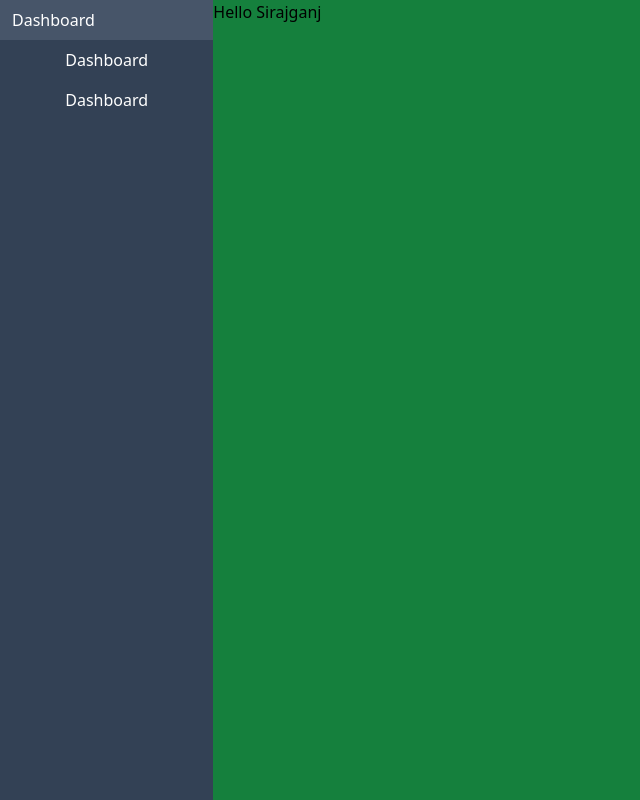
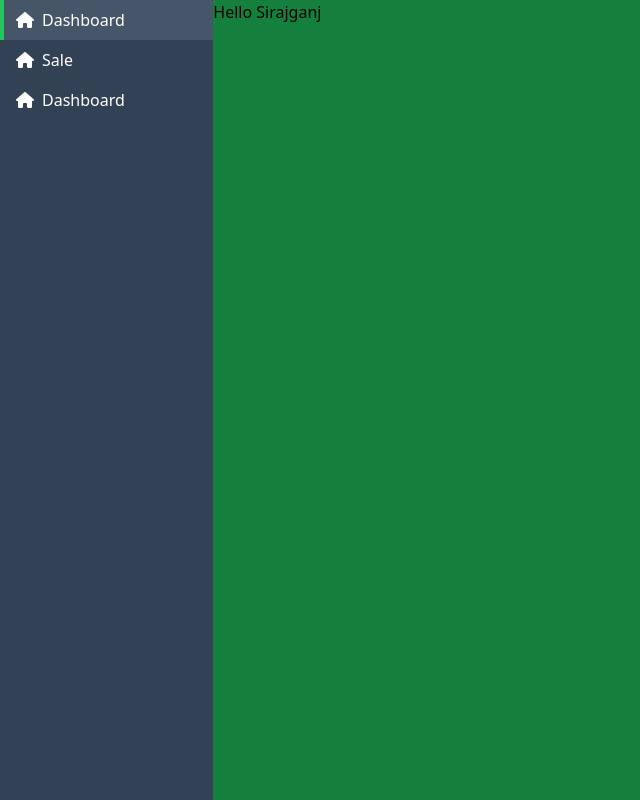
Before and after one commit to fxjakaria04/Pharmacy, a website: page sale.html in a window 1280 px wide. Shown: the whole page, without its empty margins (0-640 px from the left). Drawn offline with Linux system fonts and the light colour scheme.

Commit message:
sitebar added

```diff
--- a/sale.html
+++ b/sale.html
@@ -5,15 +5,23 @@
     <meta name="viewport" content="width=device-width, initial-scale=1.0">
     <title>Document</title>
     <link rel="stylesheet" href="public/output.css">
+    <link rel="stylesheet" href="https://cdnjs.cloudflare.com/ajax/libs/font-awesome/6.7.2/css/all.min.css" integrity="sha512-Evv84Mr4kqVGRNSgIGL/F/aIDqQb7xQ2vcrdIwxfjThSH8CSR7PBEakCr51Ck+w+/U6swU2Im1vVX0SVk9ABhg==" crossorigin="anonymous" referrerpolicy="no-referrer" />
 </head>
 <body>
     <div id="wrapper" class="w-full flex">
         <aside class="min-h-screen w-64 bg-slate-700 whitespace-nowrap text-white flex flex-col items-center">
-            <a href="" class="py-2 pl-3 hover:bg-slate-600 w-full">
+            <a href="" class="py-2 pl-3 hover:bg-slate-600 w-full flex items-center gap-2 border-l-4 border-green-500">
+                <i class="fa-solid fa-house"></i>
                 <span>Dashboard</span>
             </a>
-            <a href="" class="py-2">Dashboard</a>
-            <a href="" class="py-2">Dashboard</a>
+            <a href="" class="py-2 pl-3 hover:bg-slate-600 w-full flex items-center gap-2 border-l-4 border-transparent">
+                <i class="fa-solid fa-house"></i>
+                <span>Sale</span>
+            </a>
+            <a href="" class="py-2 pl-3 hover:bg-slate-600 w-full flex items-center gap-2 border-l-4 border-transparent">
+                <i class="fa-solid fa-house"></i>
+                <span>Dashboard</span>
+            </a>
         </aside>
         <main class="bg-green-700 w-full">
             <h1>Hello Sirajganj</h1>
```
Also changed, not shown: public/output.css.
